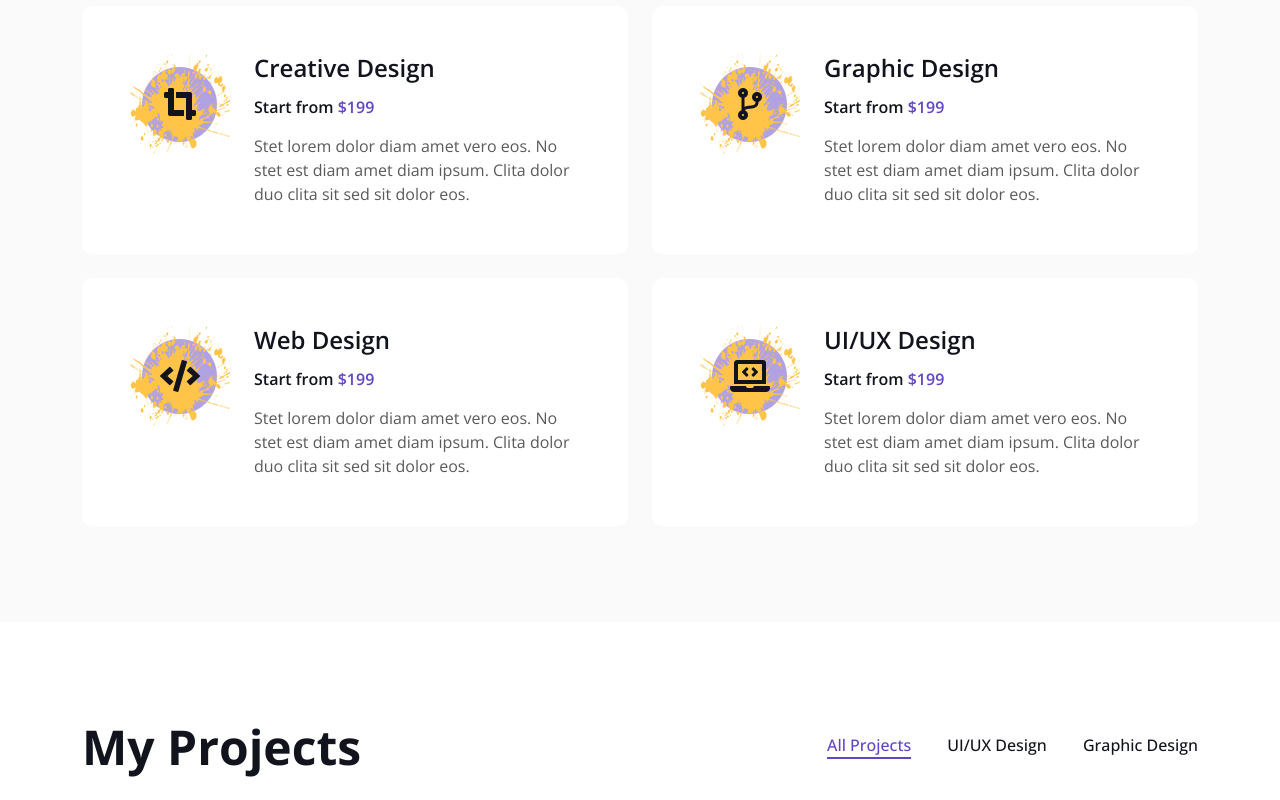
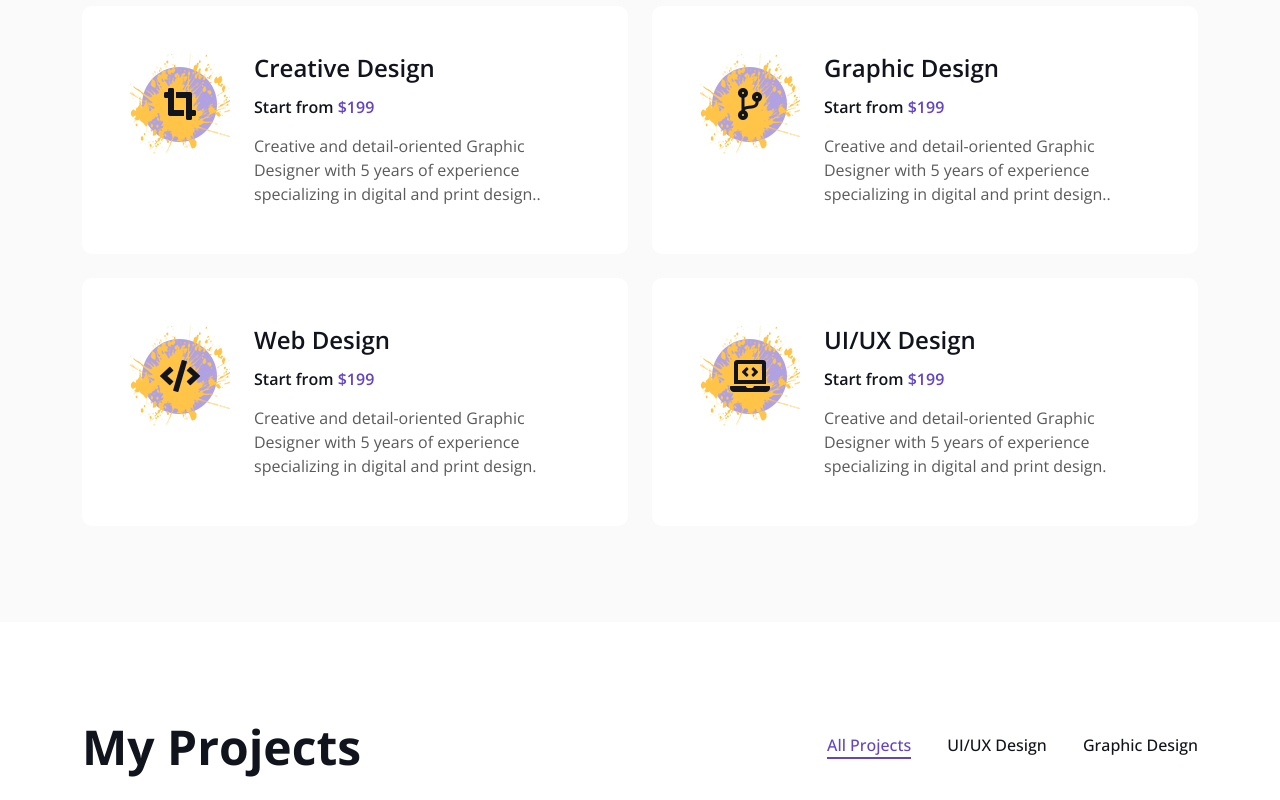
Before and after one commit to PpaulKariuki/PPaulKariukii.github.io, a plain HTML site: page index.html in a window 1280 px wide. Shown: the part 2340-3140 px from the top of the page. Drawn offline with nearby package versions, Linux system fonts and the light colour scheme; a script that the page names is missing.

Commit message:
Update index.html

```diff
--- a/index.html
+++ b/index.html
@@ -152,12 +152,12 @@
                         <h5 class="border-end pe-3 me-3 mb-0">Hundreds Of Designs</h5>
                         <h2 class="text-primary fw-bold mb-0" data-toggle="counter-up">0897</h2>
                     </div>
-                    <p class="mb-4">Stet no et lorem dolor et diam, amet duo ut dolore vero eos. No stet est diam amet diam ipsum clita labore dolor duo clita.</p>
+                    <p class="mb-4"> Creative and detail-oriented Graphic Designer with 5 years of experience specializing in digital and print design.</p>
                     <div class="d-flex align-items-center mb-3">
                         <h5 class="border-end pe-3 me-3 mb-0">Projects Completed</h5>
                         <h2 class="text-primary fw-bold mb-0" data-toggle="counter-up">1234</h2>
                     </div>
-                    <p class="mb-0">Stet no et lorem dolor et diam, amet duo ut dolore vero eos. No stet est diam amet diam ipsum clita labore dolor duo clita.</p>
+                    <p class="mb-0"> Creative and detail-oriented Graphic Designer with 5 years of experience specializing in digital and print design.</p>
                 </div>
             </div>
         </div>
@@ -171,7 +171,7 @@
             <div class="row g-5">
                 <div class="col-lg-6 wow fadeInUp" data-wow-delay="0.1s">
                     <h1 class="display-5 mb-5">Skills & Experience</h1>
-                    <p class="mb-4">Stet no et lorem dolor et diam, amet duo ut dolore vero eos. No stet est diam rebum amet diam ipsum clita dolor duo clita sit.</p>
+                    <p class="mb-4">Creative and detail-oriented Graphic Designer with 5 years of experience specializing in digital and print design.</p>
                     <h3 class="mb-4">My Skills</h3>
                     <div class="row align-items-center">
                         <div class="col-md-6">
@@ -328,7 +328,7 @@
                         <div class="ms-sm-4">
                             <h4 class="mb-3">Creative Design</h4>
                             <h6 class="mb-3">Start from <span class="text-primary">$199</span></h6>
-                            <span>Stet lorem dolor diam amet vero eos. No stet est diam amet diam ipsum. Clita dolor duo clita sit sed sit dolor eos.</span>
+                            <span>Creative and detail-oriented Graphic Designer with 5 years of experience specializing in digital and print design..</span>
                         </div>
                     </div>
                 </div>
@@ -340,7 +340,7 @@
                         <div class="ms-sm-4">
                             <h4 class="mb-3">Graphic Design</h4>
                             <h6 class="mb-3">Start from <span class="text-primary">$199</span></h6>
-                            <span>Stet lorem dolor diam amet vero eos. No stet est diam amet diam ipsum. Clita dolor duo clita sit sed sit dolor eos.</span>
+                            <span>Creative and detail-oriented Graphic Designer with 5 years of experience specializing in digital and print design..</span>
                         </div>
                     </div>
                 </div>
@@ -352,7 +352,7 @@
                         <div class="ms-sm-4">
                             <h4 class="mb-3">Web Design</h4>
                             <h6 class="mb-3">Start from <span class="text-primary">$199</span></h6>
-                            <span>Stet lorem dolor diam amet vero eos. No stet est diam amet diam ipsum. Clita dolor duo clita sit sed sit dolor eos.</span>
+                            <span>Creative and detail-oriented Graphic Designer with 5 years of experience specializing in digital and print design.</span>
                         </div>
                     </div>
                 </div>
@@ -364,7 +364,7 @@
                         <div class="ms-sm-4">
                             <h4 class="mb-3">UI/UX Design</h4>
                             <h6 class="mb-3">Start from <span class="text-primary">$199</span></h6>
-                            <span>Stet lorem dolor diam amet vero eos. No stet est diam amet diam ipsum. Clita dolor duo clita sit sed sit dolor eos.</span>
+                            <span>Creative and detail-oriented Graphic Designer with 5 years of experience specializing in digital and print design.</span>
                         </div>
                     </div>
                 </div>
@@ -525,7 +525,7 @@
                                     <i class="fa fa-quote-left text-primary"></i>
                                 </div>
                             </div>
-                            <p class="fs-5 fst-italic">Dolores sed duo clita tempor justo dolor et stet lorem kasd labore dolore lorem ipsum. At lorem lorem magna ut et, nonumy et labore et tempor diam tempor erat.</p>
+                            <p class="fs-5 fst-italic">Creative and detail-oriented Graphic Designer with 5 years of experience specializing in digital and print design.Creative and detail-oriented Graphic Designer.</p>
                             <hr class="w-25 mx-auto">
                             <h5>Client Name</h5>
                             <span>Profession</span>
@@ -537,7 +537,7 @@
                                     <i class="fa fa-quote-left text-primary"></i>
                                 </div>
                             </div>
-                            <p class="fs-5 fst-italic">Dolores sed duo clita tempor justo dolor et stet lorem kasd labore dolore lorem ipsum. At lorem lorem magna ut et, nonumy et labore et tempor diam tempor erat.</p>
+                            <p class="fs-5 fst-italic">Creative and detail-oriented Graphic Designer with 5 years of experience specializing in digital and print design.</p>
                             <hr class="w-25 mx-auto">
                             <h5>Client Name</h5>
                             <span>Profession</span>
@@ -549,7 +549,7 @@
                                     <i class="fa fa-quote-left text-primary"></i>
                                 </div>
                             </div>
-                            <p class="fs-5 fst-italic">Dolores sed duo clita tempor justo dolor et stet lorem kasd labore dolore lorem ipsum. At lorem lorem magna ut et, nonumy et labore et tempor diam tempor erat.</p>
+                            <p class="fs-5 fst-italic">Creative and detail-oriented Graphic Designer with 5 years of experience specializing in digital and print design.</p>
                             <hr class="w-25 mx-auto">
                             <h5>Client Name</h5>
                             <span>Profession</span>
@@ -589,7 +589,7 @@
                     <h3 class="fw-bold">+012 345 6789</h3>
                     <hr class="w-100">
                     <p class="mb-2">Mail me:</p>
-                    <h3 class="fw-bold">info@example.com</h3>
+                    <h3 class="fw-bold">Paulk7481@gmail.com</h3>
                     <hr class="w-100">
                     <p class="mb-2">Follow me:</p>
                     <div class="d-flex pt-2">
```
